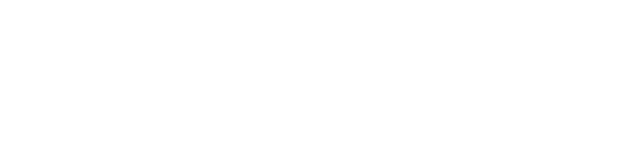
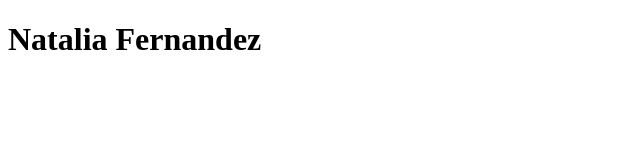
Before and after one commit to natproject/repo1, a plain HTML site: page contacto.html in a window 1280 px wide. Shown: the whole page, without its empty margins (0-640 px from the left). Drawn offline with Linux system fonts and the light colour scheme.

Commit message:
He añadido h1 a contacto

```diff
--- a/contacto.html
+++ b/contacto.html
@@ -7,6 +7,6 @@
     <title>Document</title>
 </head>
 <body>
-
+    <h1>Natalia Fernandez</h1>
 </body>
 </html>
```
